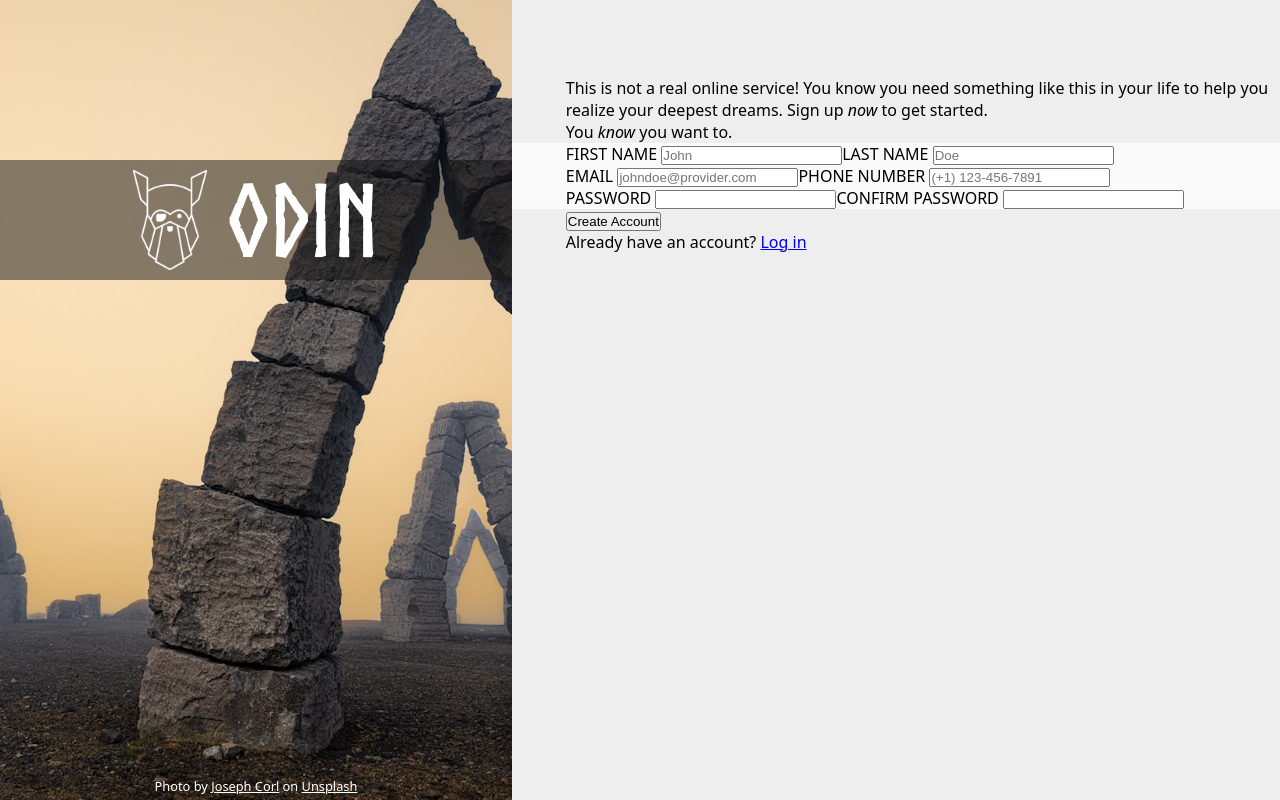
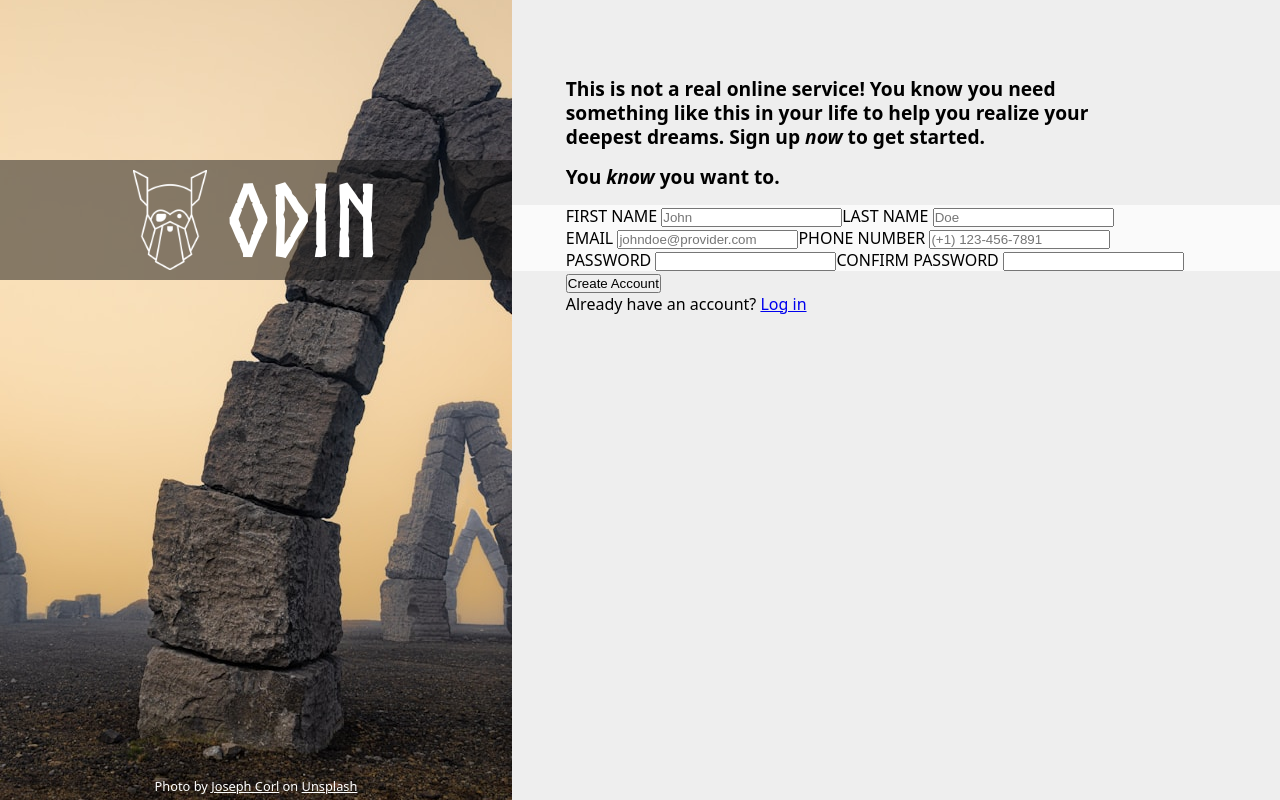
Before and after one commit to ecasetycea/sign-up-form, a plain HTML site: page index.html in a window 1280 px wide. Drawn offline with Linux system fonts and the light colour scheme.

Commit message:
Format paragraphs above form

```diff
--- a/styles.css
+++ b/styles.css
@@ -86,9 +86,17 @@ div.form-container>form>* {
     padding-left: 7%;
 }
 
-div.form-inputs {
-    background-color: var(--gray-form);
+div.body>p {
+    width: 80%;
+    margin-bottom: 1rem;
+
+    font-size: 1.2rem;
+    font-weight: bold;
+
+    line-height: 125%;
 }
+
+div.form-inputs {background-color: var(--gray-form);}
 
 div.body {
     display: flex;
@@ -96,9 +104,7 @@ div.body {
     align-items: flex-start;
 }
 
-div.body>div.form-container {
-    width: 100%;
-}
+div.body>div.form-container {width: 100%;}
 
 div.form-inputs>div {
     display: flex;
```
